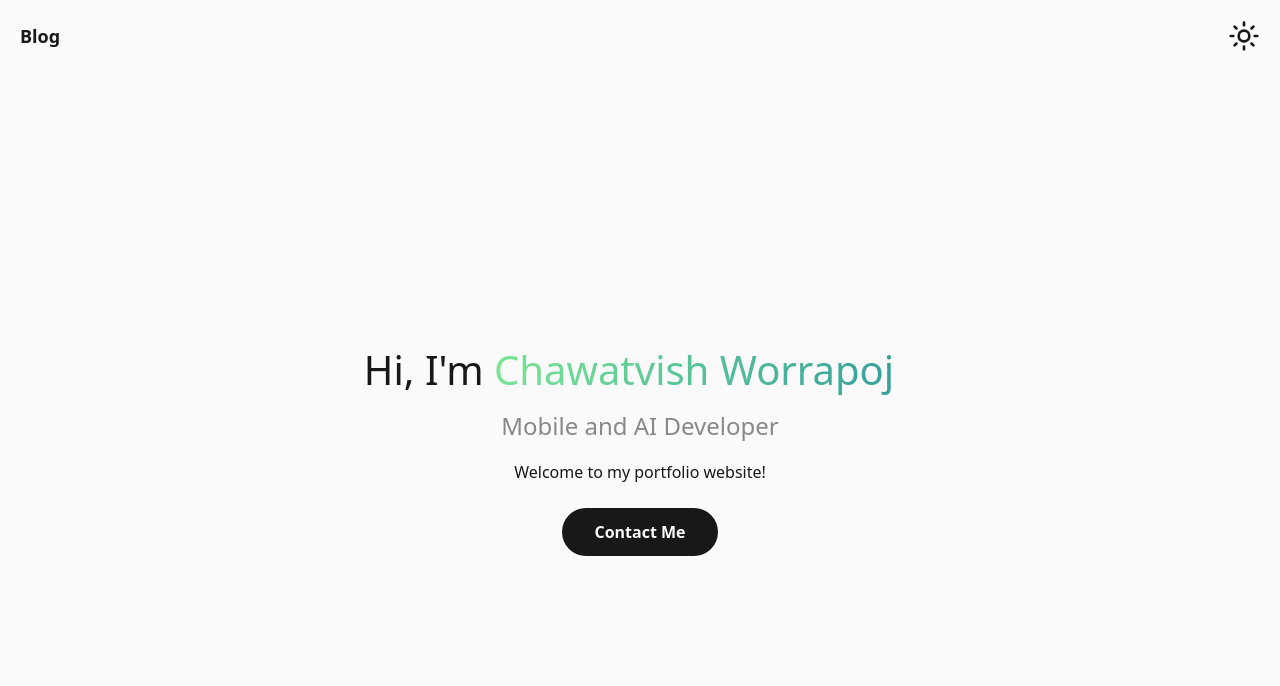
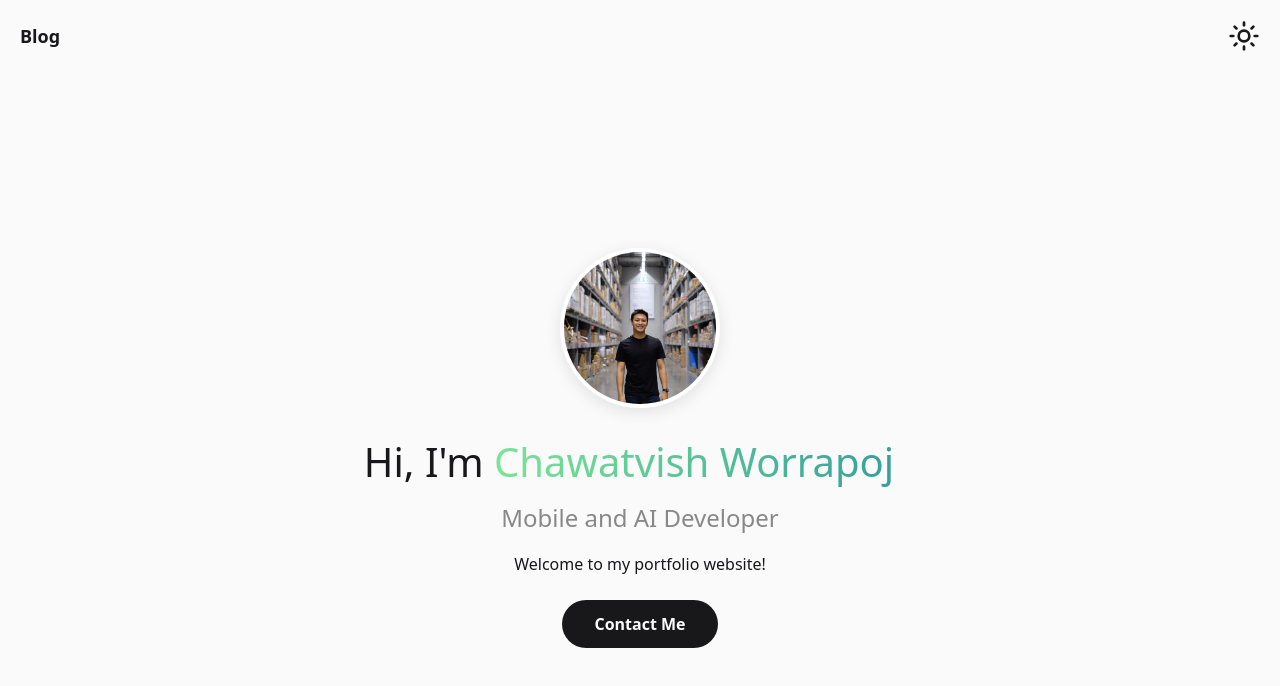
Before and after one commit to chawatvish/chawatvish.github.io, a React (Vite) app: page / in a window 1280 px wide. Shown: the top 686 px of the page. Built offline with nearby package versions, Linux system fonts and the light colour scheme.

Commit message:
update web with image

```diff
--- a/index.html
+++ b/index.html
@@ -2,7 +2,7 @@
 <html lang="en">
   <head>
     <meta charset="UTF-8" />
-    <link rel="icon" type="image/svg+xml" href="/vite.svg" />
+    <link rel="icon" type="image/png" href="/src/assets/icon.png" />
     <link href="/src/index.css" rel="stylesheet" />
     <meta name="viewport" content="width=device-width, initial-scale=1.0" />
     <title>Chawatvish Worrapoj | Developer Portfolio</title>
--- a/src/Home.jsx
+++ b/src/Home.jsx
@@ -1,4 +1,5 @@
 import React from 'react'
+import authorImg from './assets/author.jpg'
 import { TypeAnimation } from 'react-type-animation'
 
 const Home = () => {
@@ -6,6 +7,7 @@ const Home = () => {
     <main className="home-container">
       {/* Hero Section */}
       <section className="hero-section">
+        <img src={authorImg} alt="Chawatvish Worrapoj" className="hero-image" />
         <h1>
           Hi, I'm{' '}
           <span
--- a/src/index.css
+++ b/src/index.css
@@ -36,6 +36,18 @@
   .hero-section {
     text-align: center;
     margin-bottom: 48px;
+  }
+
+  .hero-image {
+    width: 160px;
+    height: 160px;
+    object-fit: cover;
+    border-radius: 50%;
+    display: block;
+    margin: 0 auto 24px auto;
+    box-shadow: 0 4px 16px rgba(0, 0, 0, 0.1);
+    border: 4px solid #fff;
+    background: #eee;
   }
 
   .hero-section h1 {
```
Also changed, not shown: src/assets/logo.png (deleted).
